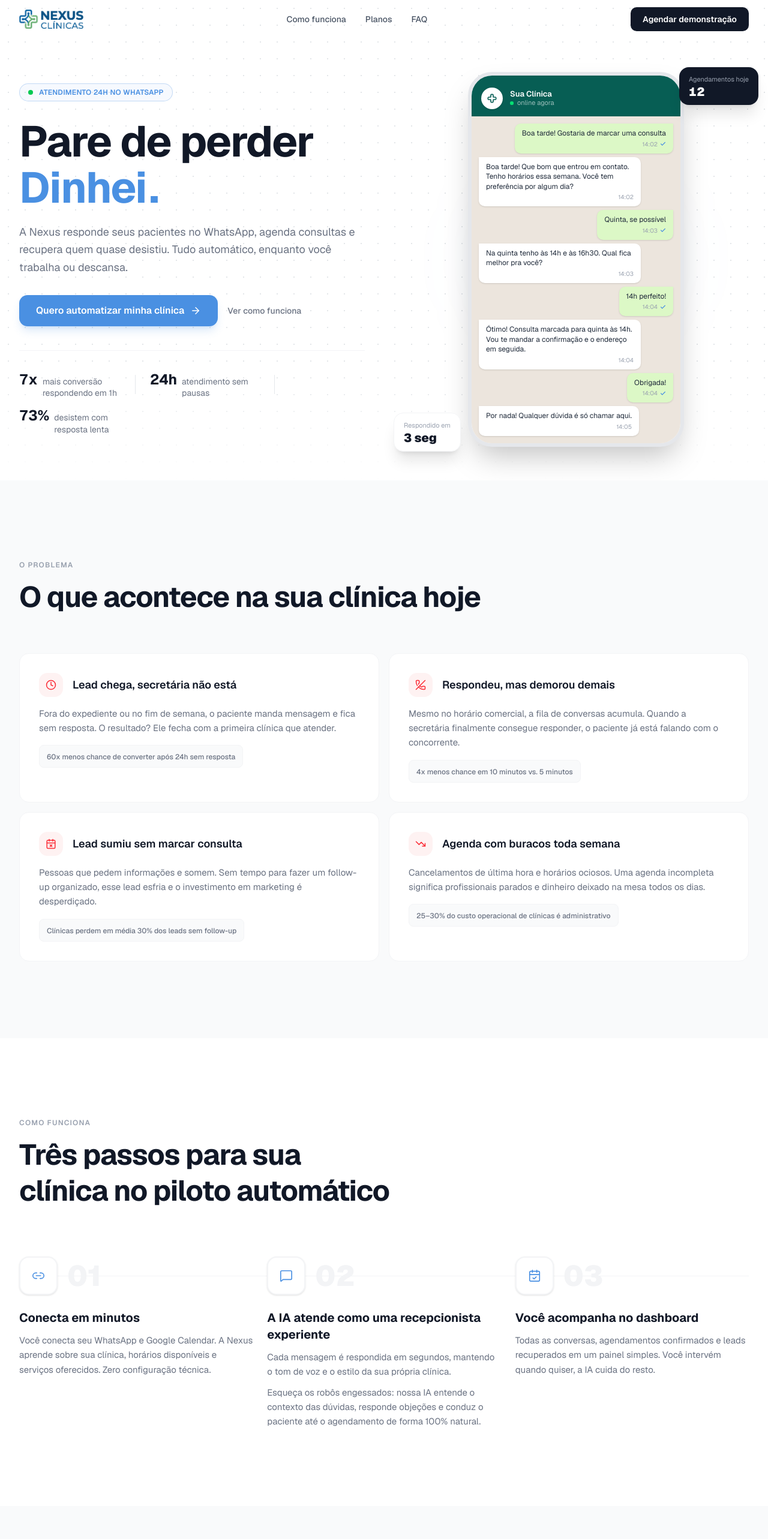
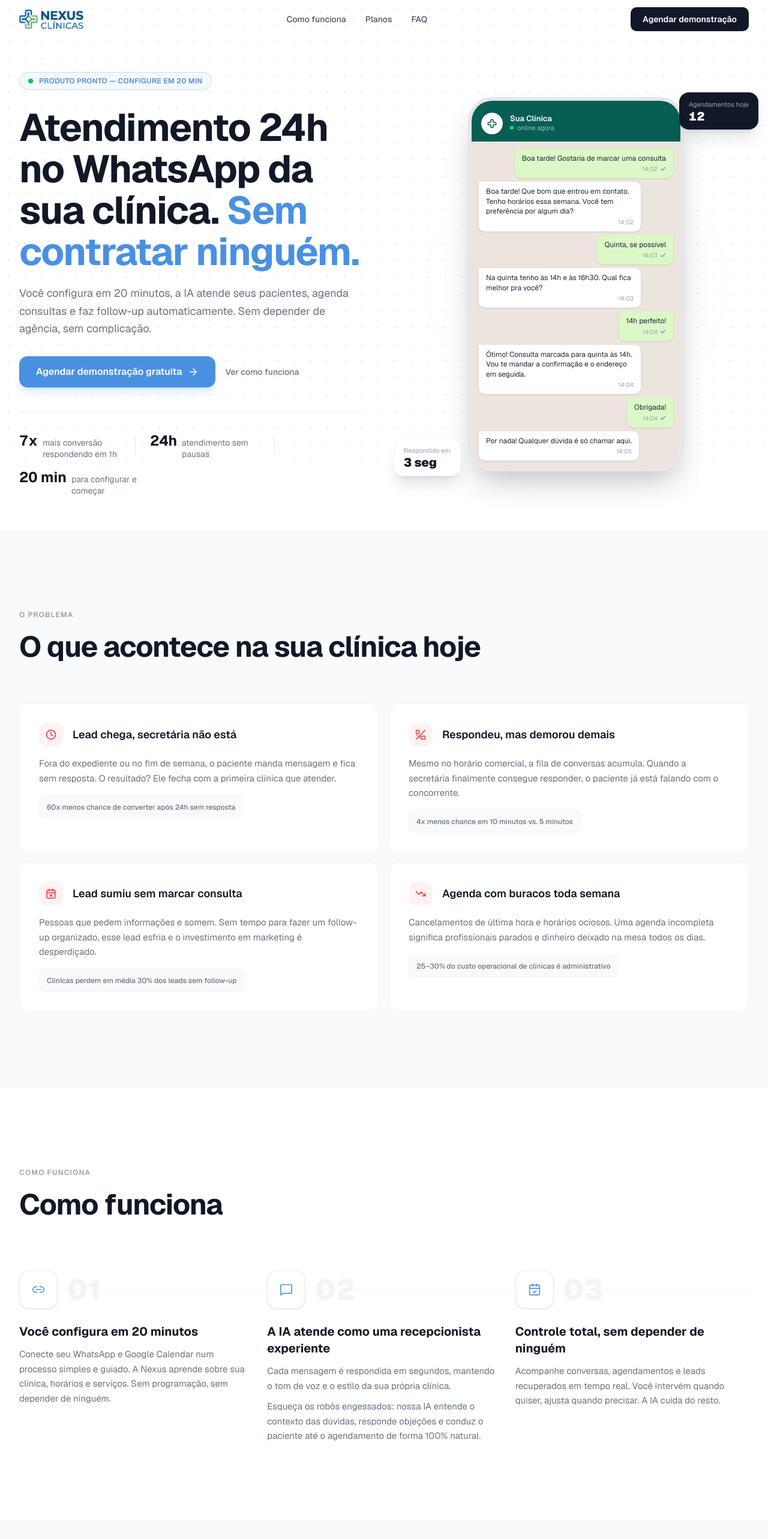
Before and after one commit to lukspit/paginafunilnexus, a Next.js app: page / in a window 1280 px wide. Shown: the top 2566 px of the page at 60% size. Built offline with nearby package versions, Linux system fonts and the light colour scheme.

Commit message:
feat: otimização completa de copy e correções factuais (self-service 20min)

```diff
--- a/components/landing/CTASection.tsx
+++ b/components/landing/CTASection.tsx
@@ -40,14 +40,13 @@ export default function CTASection({ onCTAClick }: CTASectionProps) {
             </div>
 
             <h2 className="text-3xl sm:text-4xl lg:text-5xl font-bold tracking-tight text-white leading-tight mb-6">
-              Sua clínica pode estar
+              Sem contrato, sem risco,
               <br />
-              atendendo agora.
+              sem complicação.
             </h2>
             <p className="text-gray-400 text-lg leading-relaxed mb-10">
-              Enquanto você lê isso, algum paciente está mandando mensagem para uma
-              clínica concorrente que vai responder antes de você. Com a Nexus, você
-              nunca perde esse momento.
+              Configure em 20 minutos. Teste com garantia de 7 dias. Cancele quando
+              quiser, sem multa. A Nexus funciona ou você não paga.
             </p>
 
             <div className="flex flex-col sm:flex-row items-start sm:items-center gap-4">
@@ -55,7 +54,7 @@ export default function CTASection({ onCTAClick }: CTASectionProps) {
                 onClick={onCTAClick}
                 className="group flex items-center gap-2.5 px-7 py-3.5 rounded-xl bg-[#4A90E2] text-white font-semibold text-base hover:bg-[#3a80d2] transition-all shadow-lg shadow-[#4A90E2]/30 cursor-pointer"
               >
-                Quero automatizar minha clínica
+                Agendar demonstração gratuita
                 <ArrowRight
                   size={18}
                   className="group-hover:translate-x-0.5 transition-transform"
@@ -67,9 +66,9 @@ export default function CTASection({ onCTAClick }: CTASectionProps) {
             </div>
 
             <div className="flex flex-wrap items-center gap-x-6 gap-y-4 mt-10 pt-10 border-t border-white/10">
-              <Stat value="7 dias" label="de garantia" />
+              <Stat value="24h" label="de atendimento" />
               <div className="w-px h-8 bg-white/10" />
-              <Stat value="24h" label="para configurar" />
+              <Stat value="20 min" label="para configurar" />
               <div className="w-px h-8 bg-white/10" />
               <Stat value="0" label="contratos de fidelidade" />
             </div>
--- a/components/landing/CompareSection.tsx
+++ b/components/landing/CompareSection.tsx
@@ -7,12 +7,12 @@ import { Check, X } from "lucide-react"
 const rows = [
   {
     attribute: "Tempo para funcionar",
-    nexus: "24 horas",
+    nexus: "20 minutos",
     agency: "Semanas ou meses",
   },
   {
     attribute: "Custo de entrada",
-    nexus: "Zero implementação",
+    nexus: "Sem setup complexo",
     agency: "Taxa de setup + mensalidade",
   },
   {
@@ -56,9 +56,9 @@ export default function CompareSection() {
             Por que não uma agência
           </span>
           <h2 className="mt-3 text-3xl sm:text-4xl lg:text-5xl font-bold tracking-tight text-[#111827] leading-tight">
-            Pronto em 24h.
+            Pronto em 20 minutos.
             <br />
-            Sem implementação, sem dependência.
+            Sem dependência, sem complicação.
           </h2>
           <p className="mt-5 text-gray-500 text-base sm:text-lg leading-relaxed">
             Muitas clínicas já tentaram automatizar antes: contrataram agências,
@@ -140,7 +140,7 @@ export default function CompareSection() {
           transition={{ duration: 0.5, delay: 0.6 }}
           className="mt-6 text-sm text-gray-400 text-center"
         >
-          Configuração feita pelo nosso time. Você aprova e já começa a usar.
+          Você mesmo configura em 20 minutos e já começa a usar.
         </motion.p>
       </div>
     </section>
--- a/components/landing/FAQSection.tsx
+++ b/components/landing/FAQSection.tsx
@@ -7,7 +7,7 @@ import { Plus } from "lucide-react"
 const faqs = [
   {
     q: "Precisa de algum conhecimento técnico para configurar?",
-    a: "Não. A configuração é feita pelo nosso time em até 24h. Você apenas conecta seu WhatsApp e Google Calendar através de um processo simples e guiado. Sem programação, sem API keys, sem n8n.",
+    a: "Não. Você mesmo configura em cerca de 20 minutos. Basta conectar seu WhatsApp e Google Calendar num processo simples e guiado. Sem programação, sem API keys, sem n8n.",
   },
   {
     q: "A IA responde em nome do meu consultório? Parece humano?",
@@ -31,7 +31,7 @@ const faqs = [
   },
   {
     q: "Quantas clínicas já usam a Nexus?",
-    a: "Ainda estamos em fase de acesso antecipado com beta testers selecionados. Nosso foco agora é garantir que cada clínica tenha uma implantação impecável antes de escalar. As vagas são limitadas.",
+    a: "Estamos em fase de acesso antecipado com beta testers selecionados. Nosso foco agora é garantir que cada clínica tenha uma experiência impecável antes de escalar.",
   },
   {
     q: "Qual a diferença entre a Nexus e contratar uma agência para fazer automação?",
--- a/components/landing/FeaturesSection.tsx
+++ b/components/landing/FeaturesSection.tsx
@@ -22,8 +22,8 @@ export default function FeaturesSection() {
             Diferenciais
           </span>
           <h2 className="mt-3 text-3xl sm:text-4xl lg:text-5xl font-bold tracking-tight text-[#111827] leading-tight">
-            Por que clínicas escolhem
-            <br />a Nexus
+            O que a Nexus faz
+            <br />pela sua clínica
           </h2>
         </motion.div>
 
@@ -154,9 +154,9 @@ export default function FeaturesSection() {
             {/* Mini stats visual */}
             <div className="flex flex-col gap-3 min-w-[180px]">
               {[
-                { label: "Atendimentos hoje", value: "48", color: "bg-[#4A90E2]" },
-                { label: "Agendamentos", value: "12", color: "bg-[#6DA08D]" },
-                { label: "Taxa de conversão", value: "73%", color: "bg-[#111827]" },
+                { label: "Atendimentos", value: "—", color: "bg-[#4A90E2]" },
+                { label: "Agendamentos", value: "—", color: "bg-[#6DA08D]" },
+                { label: "Taxa de conversão", value: "—", color: "bg-[#111827]" },
               ].map((item) => (
                 <div key={item.label} className="bg-gray-50 rounded-xl p-4">
                   <div className="text-2xl font-bold text-[#111827] tabular-nums">
--- a/components/landing/Hero.tsx
+++ b/components/landing/Hero.tsx
@@ -3,64 +3,6 @@
 import { useState, useEffect } from "react"
 import { motion } from "framer-motion"
 import { ArrowRight, Check, Cross } from "lucide-react"
-
-// ─── Typewriter ───────────────────────────────────────────────────────────────
-const WORDS = ["Consultas", "Pacientes", "Dinheiro"]
-const TYPE_MS = 90
-const DELETE_MS = 55
-const PAUSE_TYPED = 2000
-const PAUSE_DELETED = 280
-
-function TypewriterHeadline() {
-  const [wordIndex, setWordIndex] = useState(0)
-  const [displayed, setDisplayed] = useState(WORDS[0])
-  const [isDeleting, setIsDeleting] = useState(false)
-  const [cursorOn, setCursorOn] = useState(true)
-
-  useEffect(() => {
-    const id = setInterval(() => setCursorOn(v => !v), 530)
-    return () => clearInterval(id)
-  }, [])
-
-  useEffect(() => {
-    const target = WORDS[wordIndex]
-    if (!isDeleting) {
-      if (displayed === target) {
-        const id = setTimeout(() => setIsDeleting(true), PAUSE_TYPED)
-        return () => clearTimeout(id)
-      }
-      const id = setTimeout(
-        () => setDisplayed(target.slice(0, displayed.length + 1)),
-        TYPE_MS
-      )
-      return () => clearTimeout(id)
-    }
-    if (displayed === "") {
-      const id = setTimeout(() => {
-        setIsDeleting(false)
-        setWordIndex(i => (i + 1) % WORDS.length)
-      }, PAUSE_DELETED)
-      return () => clearTimeout(id)
-    }
-    const id = setTimeout(
-      () => setDisplayed(displayed.slice(0, -1)),
-      DELETE_MS
-    )
-    return () => clearTimeout(id)
-  }, [displayed, isDeleting, wordIndex])
-
-  return (
-    <span className="text-[#4A90E2]">
-      {displayed}
-      <span
-        aria-hidden
-        className="inline-block w-[3px] h-[0.8em] bg-[#4A90E2] relative top-[0.05em] ml-[2px] rounded-[1px]"
-        style={{ opacity: cursorOn ? 1 : 0 }}
-      />
-      .
-    </span>
-  )
-}
 
 // ─── Count-up ─────────────────────────────────────────────────────────────────
 function CountUp({ to, suffix = "", duration = 1100, delay = 900 }: {
@@ -156,7 +98,7 @@ export default function Hero({ onCTAClick }: HeroProps) {
                 <span className="relative inline-flex rounded-full h-2 w-2 bg-green-500" />
               </span>
               <span className="text-xs font-semibold text-[#4A90E2] tracking-wide uppercase">
-                Atendimento 24h no WhatsApp
+                Produto pronto — configure em 20 min
               </span>
             </motion.div>
 
@@ -165,11 +107,10 @@ export default function Hero({ onCTAClick }: HeroProps) {
               initial={{ opacity: 0, y: 16 }}
               animate={{ opacity: 1, y: 0 }}
               transition={{ duration: 0.6, delay: 0.1 }}
-              className="text-[2.6rem] sm:text-5xl lg:text-[4rem] xl:text-[4.5rem] font-bold tracking-tight text-[#111827] leading-[1.08] mb-5"
+              className="text-[2.6rem] sm:text-5xl lg:text-[3.5rem] xl:text-[4rem] font-bold tracking-tight text-[#111827] leading-[1.08] mb-5"
             >
-              Pare de perder
-              <br />
-              <TypewriterHeadline />
+              Atendimento 24h no WhatsApp da sua clínica.{" "}
+              <span className="text-[#4A90E2]">Sem contratar ninguém.</span>
             </motion.h1>
 
             {/* Subheadline */}
@@ -179,8 +120,9 @@ export default function Hero({ onCTAClick }: HeroProps) {
               transition={{ duration: 0.6, delay: 0.2 }}
               className="text-lg text-gray-500 leading-relaxed mb-8"
             >
-              A Nexus responde seus pacientes no WhatsApp, agenda consultas e
-              recupera quem quase desistiu. Tudo automático, enquanto você trabalha ou descansa.
+              Você configura em 20 minutos, a IA atende seus pacientes, agenda
+              consultas e faz follow-up automaticamente. Sem depender de agência,
+              sem complicação.
             </motion.p>
 
             {/* CTA */}
@@ -194,7 +136,7 @@ export default function Hero({ onCTAClick }: HeroProps) {
                 onClick={onCTAClick}
                 className="group flex items-center gap-2.5 px-7 py-3.5 rounded-xl bg-[#4A90E2] text-white font-semibold text-base hover:bg-[#3a80d2] transition-all shadow-lg shadow-[#4A90E2]/20 cursor-pointer"
               >
-                Quero automatizar minha clínica
+                Agendar demonstração gratuita
                 <ArrowRight size={18} className="group-hover:translate-x-0.5 transition-transform" />
               </button>
               <a
@@ -216,7 +158,7 @@ export default function Hero({ onCTAClick }: HeroProps) {
               <div className="w-px h-8 bg-gray-200 hidden sm:block" />
               <StatItem countTo={24} suffix="h" label="atendimento sem pausas" />
               <div className="w-px h-8 bg-gray-200 hidden sm:block" />
-              <StatItem countTo={73} suffix="%" label="desistem com resposta lenta" />
+              <StatItem countTo={20} suffix=" min" label="para configurar e começar" />
             </motion.div>
           </div>
 
--- a/components/landing/IntegrationsSection.tsx
+++ b/components/landing/IntegrationsSection.tsx
@@ -16,10 +16,10 @@ const integrations = [
     logo: "/logos/google_calendar_logo.png",
   },
   {
-    name: "OpenAI",
-    description: "IA generativa de última geração",
+    name: "Sua Clínica",
+    description: "IA personalizada com seus dados",
     logo: null,
-    text: "OpenAI",
+    text: "IA",
   },
 ]
 
--- a/components/landing/PricingSection.tsx
+++ b/components/landing/PricingSection.tsx
@@ -19,7 +19,7 @@ const plans = [
       { text: "1 agenda (Google Calendar)", included: true },
       { text: "Até 300 atendimentos/mês", included: true },
       { text: "Suporte via e-mail", included: true },
-      { text: "IA Ativa (follow-up)", included: false },
+      { text: "Follow-up automático de pacientes", included: false },
       { text: "Dashboard analítico", included: false },
       { text: "Múltiplas agendas", included: false },
     ],
@@ -30,13 +30,13 @@ const plans = [
     price: "697",
     description: "Para clínicas que precisam recuperar leads e gerir múltiplos médicos.",
     featured: true,
-    badge: "Mais assinado",
+    badge: "Recomendado",
     features: [
       { text: "Atendimento IA no WhatsApp", included: true },
       { text: "Até 3 agendas (Google Calendar)", included: true },
       { text: "Até 1.500 atendimentos/mês", included: true },
       { text: "Suporte prioritário via WhatsApp", included: true },
-      { text: "IA Ativa: follow-up de recuperação", included: true },
+      { text: "Follow-up automático de pacientes que não responderam", included: true },
       { text: "Dashboard analítico avançado", included: true },
       { text: "Lembretes automáticos de consulta", included: true },
     ],
--- a/components/landing/SolutionSection.tsx
+++ b/components/landing/SolutionSection.tsx
@@ -8,9 +8,9 @@ const steps = [
   {
     number: "01",
     icon: Link2,
-    title: "Conecta em minutos",
+    title: "Você configura em 20 minutos",
     description:
-      "Você conecta seu WhatsApp e Google Calendar. A Nexus aprende sobre sua clínica, horários disponíveis e serviços oferecidos. Zero configuração técnica.",
+      "Conecte seu WhatsApp e Google Calendar num processo simples e guiado. A Nexus aprende sobre sua clínica, horários e serviços. Sem programação, sem depender de ninguém.",
   },
   {
     number: "02",
@@ -30,9 +30,9 @@ const steps = [
   {
     number: "03",
     icon: CalendarCheck,
-    title: "Você acompanha no dashboard",
+    title: "Controle total, sem depender de ninguém",
     description:
-      "Todas as conversas, agendamentos confirmados e leads recuperados em um painel simples. Você intervém quando quiser, a IA cuida do resto.",
+      "Acompanhe conversas, agendamentos e leads recuperados em tempo real. Você intervém quando quiser, ajusta quando precisar. A IA cuida do resto.",
   },
 ]
 
@@ -54,9 +54,7 @@ export default function SolutionSection() {
             Como funciona
           </span>
           <h2 className="mt-3 text-3xl sm:text-4xl lg:text-5xl font-bold tracking-tight text-[#111827] leading-tight">
-            Três passos para sua
-            <br />
-            clínica no piloto automático
+            Como funciona
           </h2>
         </motion.div>
 
```
Also changed, not shown: 1 other file (tests, documents, lock files or other folders).
